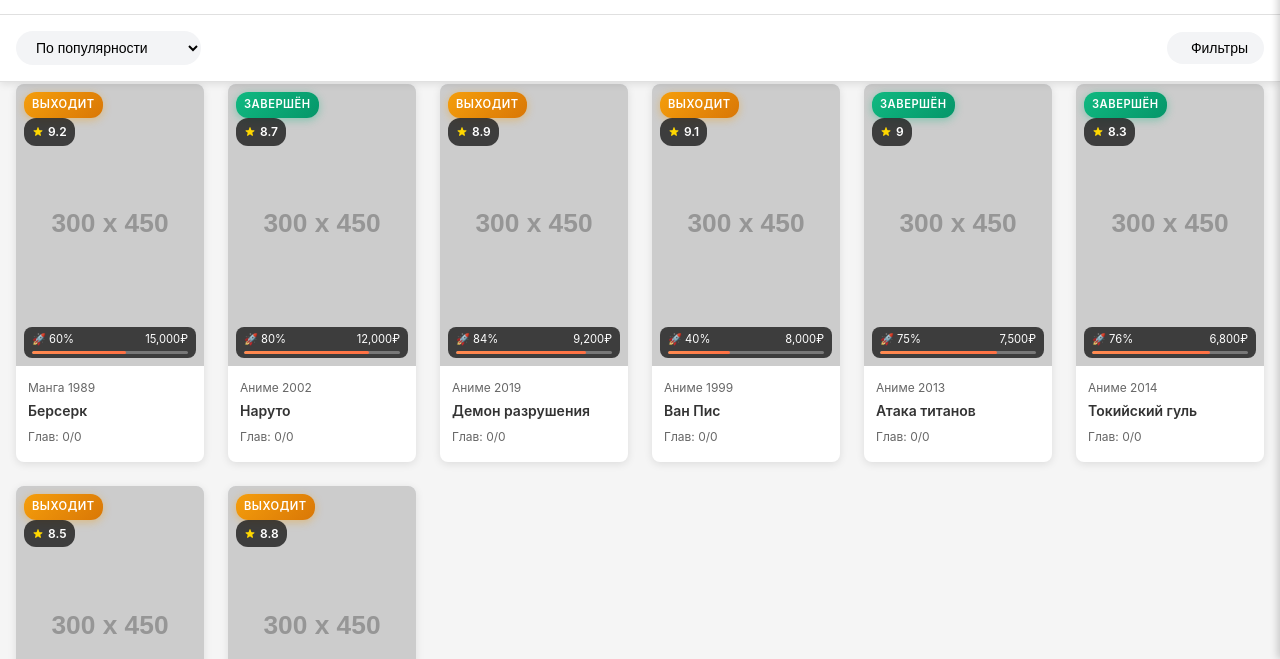
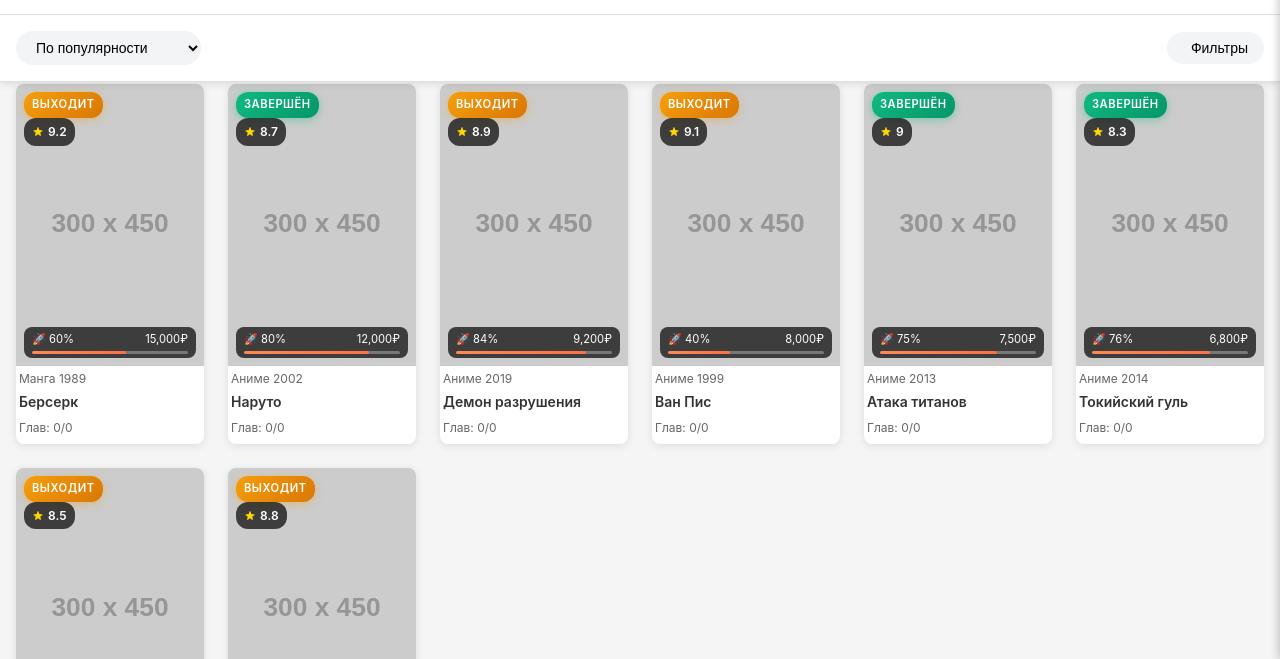
Before and after one commit to rmusicfr-alt/manga, a plain HTML site: page catalog.html in a window 1280 px wide. Shown: the part 141-800 px from the top of the page. Drawn offline with Linux system fonts and the light colour scheme; placeholder pictures from the web are drawn by us.

Commit message:
Update catalog.css

```diff
--- a/css/catalog.css
+++ b/css/catalog.css
@@ -679,7 +679,7 @@ body {
 }
 
 .card-info {
-    padding: 12px;
+    padding: 3px;
 }
 
 .card-meta {
```
